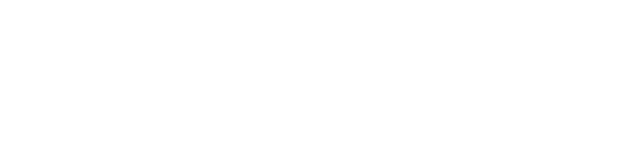
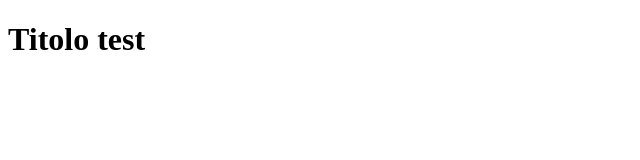
Before and after one commit to LucaHLR91/html-css-test, a plain HTML site: page index.html in a window 1280 px wide. Shown: the whole page, without its empty margins (0-640 px from the left). Drawn offline with Linux system fonts and the light colour scheme.

Commit message:
Scheletro della mia pagina

```diff
--- a/index.html
+++ b/index.html
@@ -4,9 +4,9 @@
     <meta charset="UTF-8">
     <meta http-equiv="X-UA-Compatible" content="IE=edge">
     <meta name="viewport" content="width=device-width, initial-scale=1.0">
-    <title>Document</title>
+    <title>DEsercizio Test</title>
 </head>
 <body>
-
+    <h1>Titolo test</h1>
 </body>
 </html>
```
